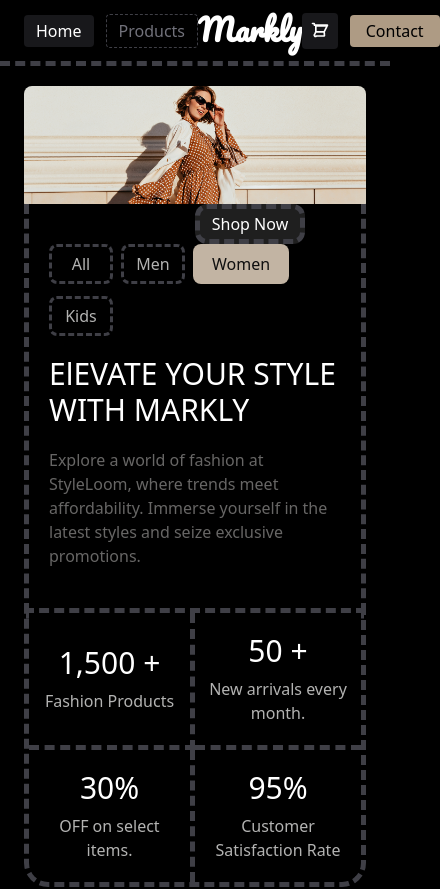
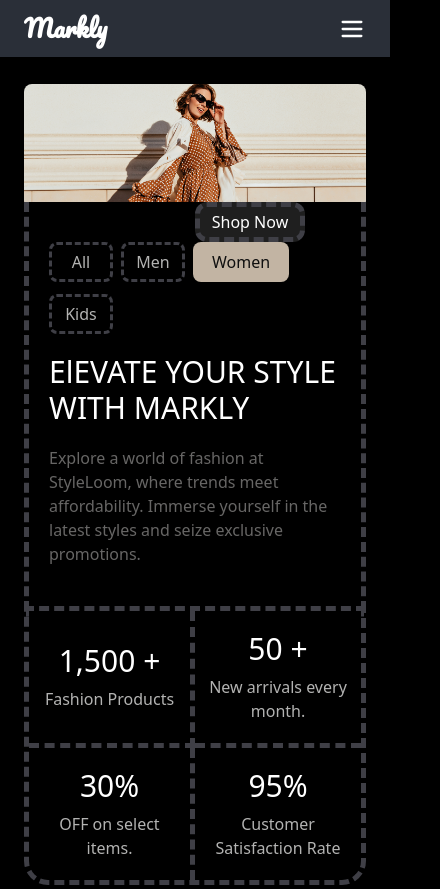
Before and after one commit to Medo971808/Markly, a Nuxt app: page / in a window 390 px wide. Shown: the top 889 px of the page, 440 px wide, since content can reach past the window. Built offline with nearby package versions, Linux system fonts and the light colour scheme.

Commit message:
responsive

```diff
--- a/app/components/Home/Section1.vue
+++ b/app/components/Home/Section1.vue
@@ -1,5 +1,5 @@
 <template>
-    <section class="text-white px-6 py-5 h-full">
+    <section class="text-white px-6 py-5 h-full mt-16">
         <section class="relative">
             <NuxtImg src="/images/Image.png" alt="" class="h-auto w-full rounded-t-lg" />
             <NuxtLink to="/shop"
--- a/app/components/Home/Section4.vue
+++ b/app/components/Home/Section4.vue
@@ -38,7 +38,7 @@
                         </section>
                     </section>
                 </section>
-                <section class="p-4 border-t-[5px] md:border-r-[5px] border-dashed border-zinc-700 lg:mt-10 flex items-center flex-col">
+                <section class="p-4 border-t-[5px] md:border-r-[5px] lg:border-r-0 border-dashed border-zinc-700 lg:mt-10 flex items-center flex-col">
                     <NuxtImg src="/images/Product3.png" class="w-full h-auto mb-2"/>
                     <section class="flex justify-between items-center w-full">
                         <label class="rounded-full bg-[#1A1A1A] text-[#B3B3B2] w-32 flex justify-center items-center h-10 border-[3px] border-dashed border-zinc-700">Womenswear</label>
--- a/app/components/Nav.vue
+++ b/app/components/Nav.vue
@@ -1,13 +1,37 @@
+<script setup>
+const menuOpen = ref(false)
+</script>
+
+<style>
+.slide-enter-active, .slide-leave-active {
+  transition: all 0.3s linear;
+}
+.slide-enter-from, .slide-leave-to {
+  opacity: 0;
+  transform: translateY(-10px);
+}
+</style>
+
 <template>
-    <nav class="flex justify-between items-center px-6 py-3 border-b-[5px] border-dashed border-zinc-700">
-        <section class="flex items-center space-x-3">
+  <nav class="bg-[#2A2F38] fixed top-0 left-0 w-full z-50 lg:bg-black lg:border-b-[5px] lg:border-dashed lg:border-zinc-700 px-6 py-3">
+    <section class="flex justify-between items-center">
+      <section class="text-white font-semibold text-2xl md:text-3xl">
+        <span style="font-family: 'Pacifico', cursive;">Markly</span>
+      </section>
+      <button
+        @click="menuOpen = !menuOpen"
+        class="md:hidden text-white focus:outline-none"
+      >
+        <svg v-if="!menuOpen" xmlns="http://www.w3.org/2000/svg" class="h-7 w-7" fill="none" viewBox="0 0 24 24" stroke="currentColor" stroke-width="2">
+          <path stroke-linecap="round" stroke-linejoin="round" d="M4 6h16M4 12h16M4 18h16" />
+        </svg>
+        <svg v-else xmlns="http://www.w3.org/2000/svg" class="h-7 w-7" fill="none" viewBox="0 0 24 24" stroke="currentColor" stroke-width="2">
+          <path stroke-linecap="round" stroke-linejoin="round" d="M6 18L18 6M6 6l12 12" />
+        </svg>
+      </button>
+      <section class="hidden md:flex items-center space-x-3">
         <NuxtLink class="cursor-pointer bg-zinc-900 text-white px-3 py-1 rounded" to="/">Home</NuxtLink>
         <NuxtLink class="cursor-pointer border border-dashed border-zinc-700 text-zinc-500 px-3 py-1 rounded" to="/products">Products</NuxtLink>
-        </section>
-        <section class="text-white font-semibold text-3xl">
-            <span style="font-family: 'Pacifico', cursive;">Markly</span>
-        </section>
-        <section class="flex items-center space-x-3">
         <NuxtLink class="cursor-pointer bg-zinc-900 p-2 rounded" to="/shop">
           <svg xmlns="http://www.w3.org/2000/svg" fill="none" viewBox="0 0 24 24" stroke-width="2" stroke="white"
             class="w-5 h-5">
@@ -17,5 +41,23 @@
         </NuxtLink>
         <NuxtLink class="cursor-pointer bg-[#AE9B84] text-black px-4 py-1 rounded font-medium" to="/contact">Contact</NuxtLink>
       </section>
+    </section>
+    <transition name="slide">
+      <section
+        v-if="menuOpen"
+        class="flex flex-col mt-4 space-y-2 md:hidden"
+      >
+        <NuxtLink class="cursor-pointer border-[3px] bg-black border-zinc-700 text-white px-3 py-1 rounded" to="/" @click="menuOpen=false">Home</NuxtLink>
+        <NuxtLink class="cursor-pointer text-white px-3 py-1" to="/products" @click="menuOpen=false">Products</NuxtLink>
+        <NuxtLink class="cursor-pointer p-2" to="/shop" @click="menuOpen=false">
+          <svg xmlns="http://www.w3.org/2000/svg" fill="none" viewBox="0 0 24 24" stroke-width="2" stroke="white"
+            class="w-5 h-5">
+            <path stroke-linecap="round" stroke-linejoin="round"
+              d="M3 3h2l.4 2M7 13h10l4-8H5.4M7 13l-1.35 2.7A1 1 0 007.6 18h8.8a1 1 0 00.95-1.3L17 13M7 13V6h13" />
+          </svg>
+        </NuxtLink>
+        <NuxtLink class="cursor-pointer bg-[#AE9B84] text-black px-4 py-1 rounded font-medium" to="/contact" @click="menuOpen=false">Contact</NuxtLink>
+      </section>
+    </transition>
   </nav>
 </template>
```
Lines whose indentation alone changed are shown as unchanged.
